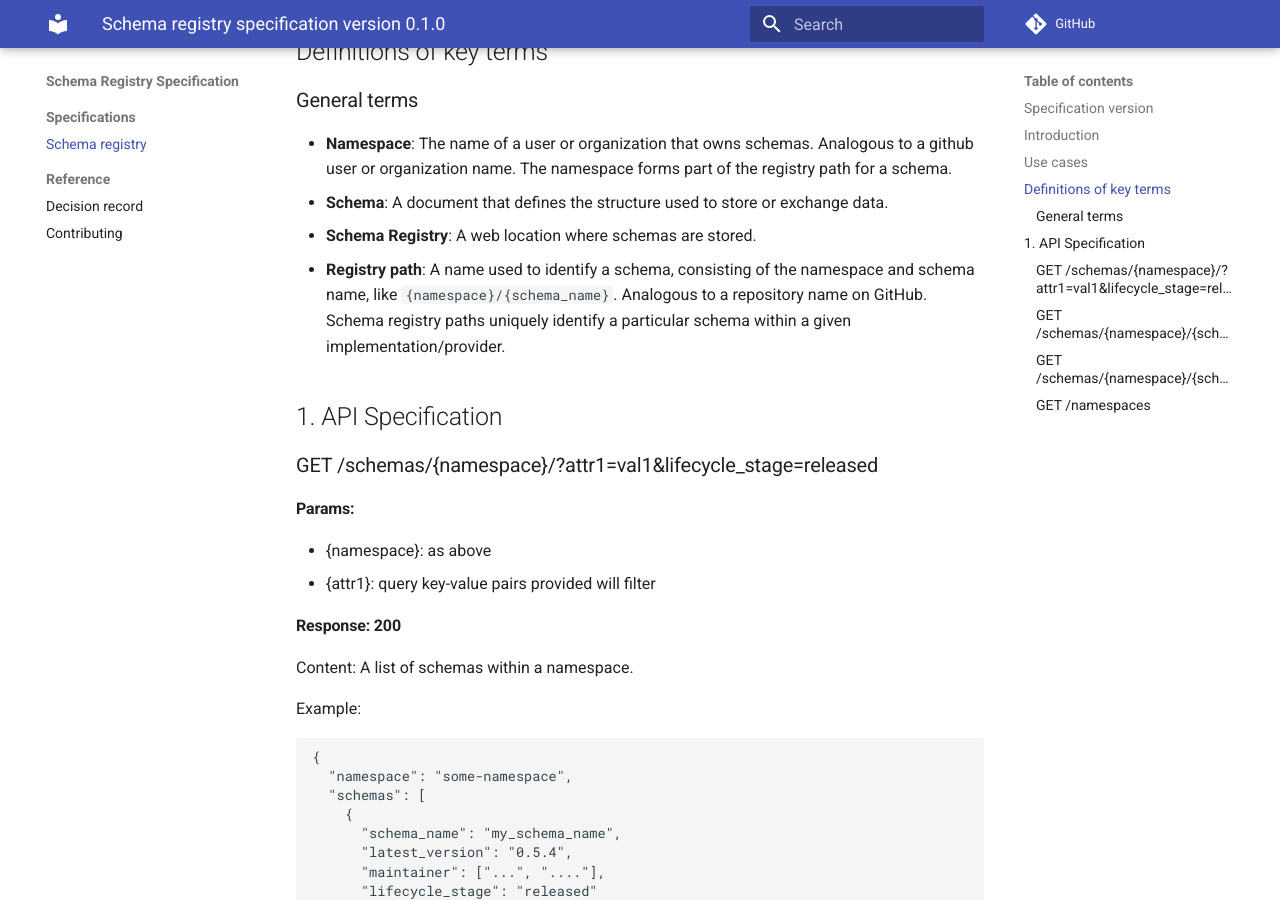
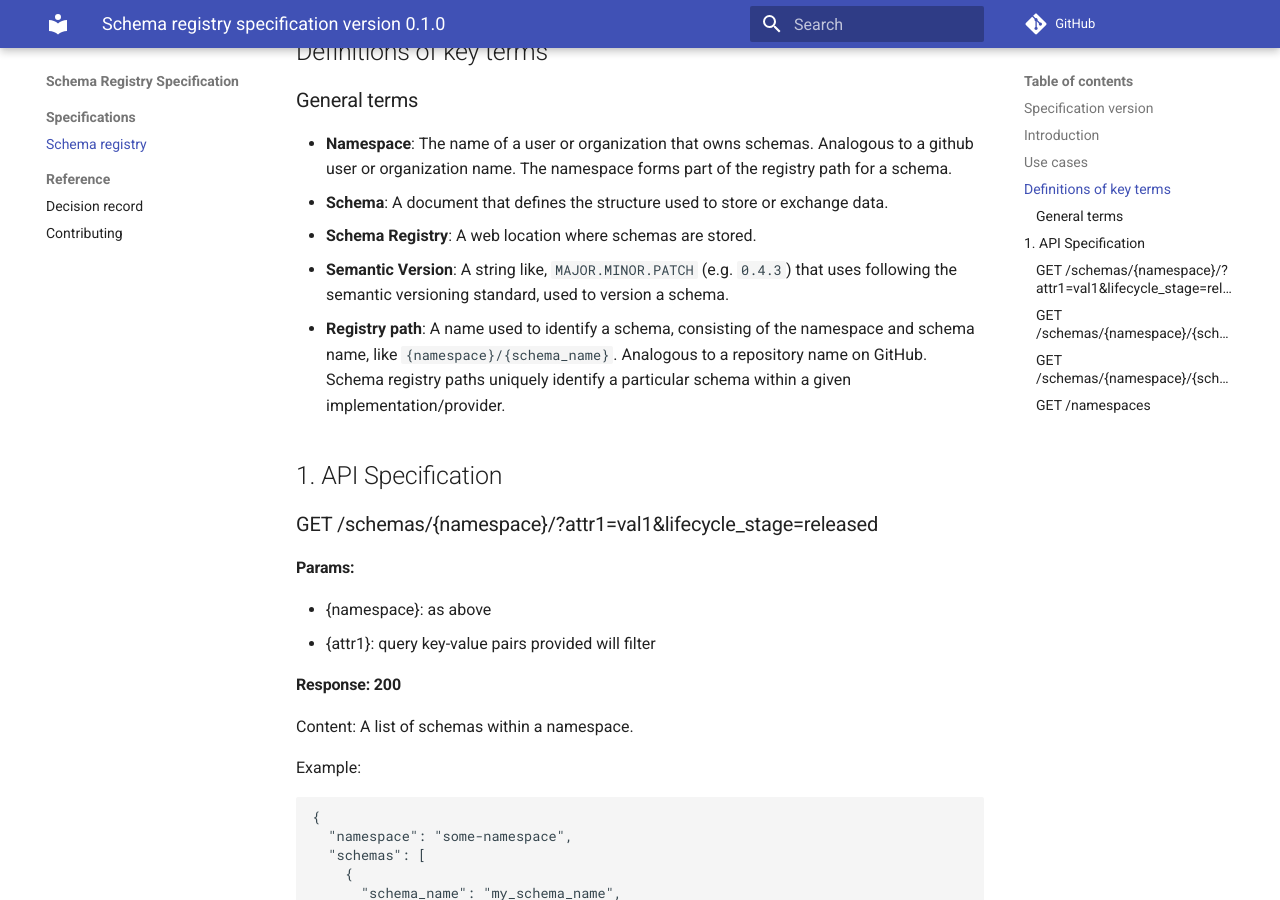
Before and after one commit to ga4gh/schema-registry, an MkDocs documentation site: the page built from docs/schema_registry_spec.md, in a window 1280 px wide and 900 px high, scrolled down 867 px. Built offline with MkDocs 1.6.1 and Material for MkDocs 9.7.7, drawn with Linux system fonts in a browser that asks for light colours; comment, search, counter and statistics services are not loaded.

Commit message:
add definition of semantic version

```diff
--- a/docs/schema_registry_spec.md
+++ b/docs/schema_registry_spec.md
@@ -39,6 +39,7 @@ To be added
 - **Namespace**: The name of a user or organization that owns schemas. Analogous to a github user or organization name. The namespace forms part of the registry path for a schema.
 - **Schema**: A document that defines the structure used to store or exchange data.
 - **Schema Registry**: A web location where schemas are stored.
+- **Semantic Version**: A string like, `MAJOR.MINOR.PATCH` (e.g. `0.4.3`) that uses following the semantic versioning standard, used to version a schema.
 - **Registry path**: A name used to identify a schema, consisting of the namespace and schema name, like `{namespace}/{schema_name}`. Analogous to a repository name on GitHub. Schema registry paths uniquely identify a particular schema within a given implementation/provider.
 
 
```
